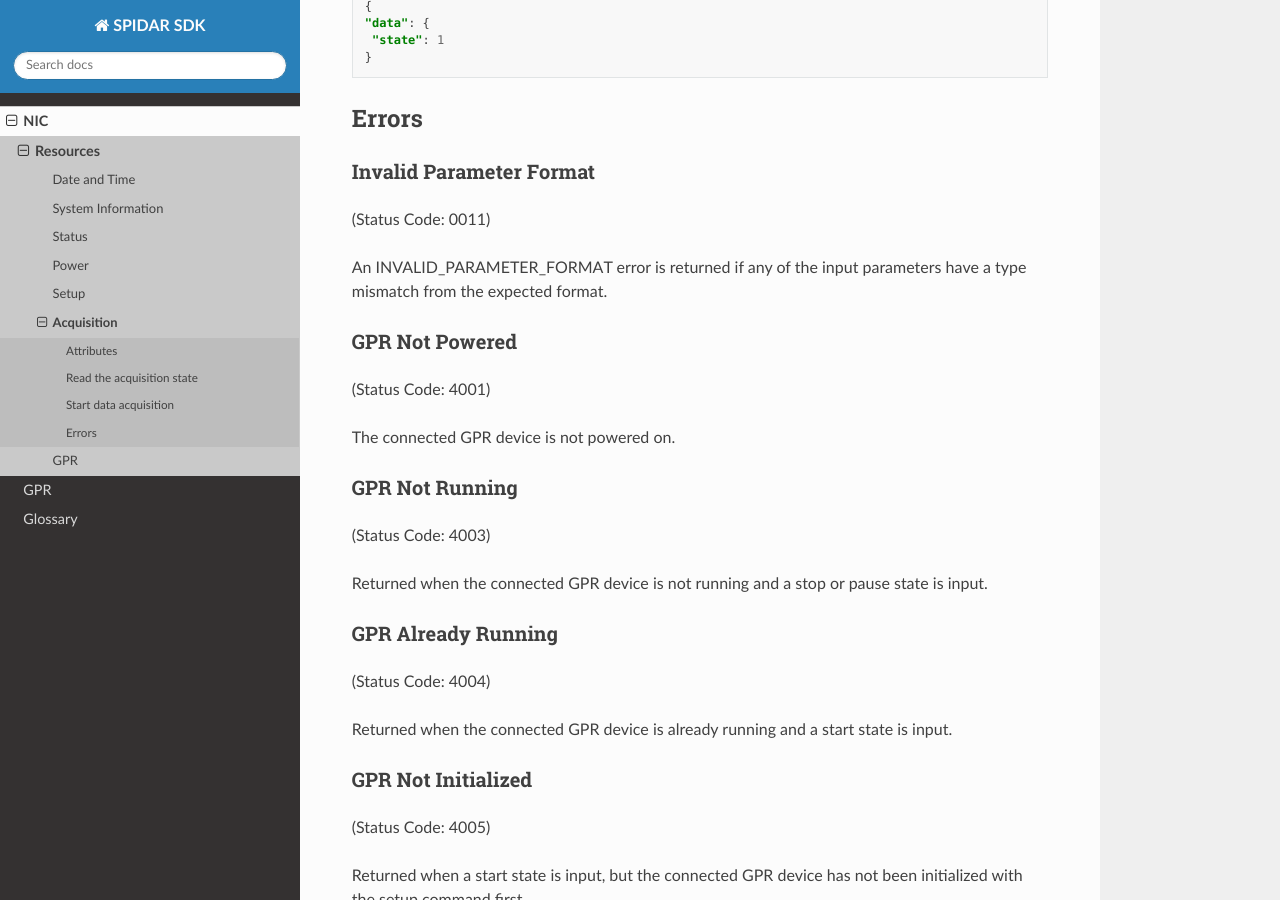
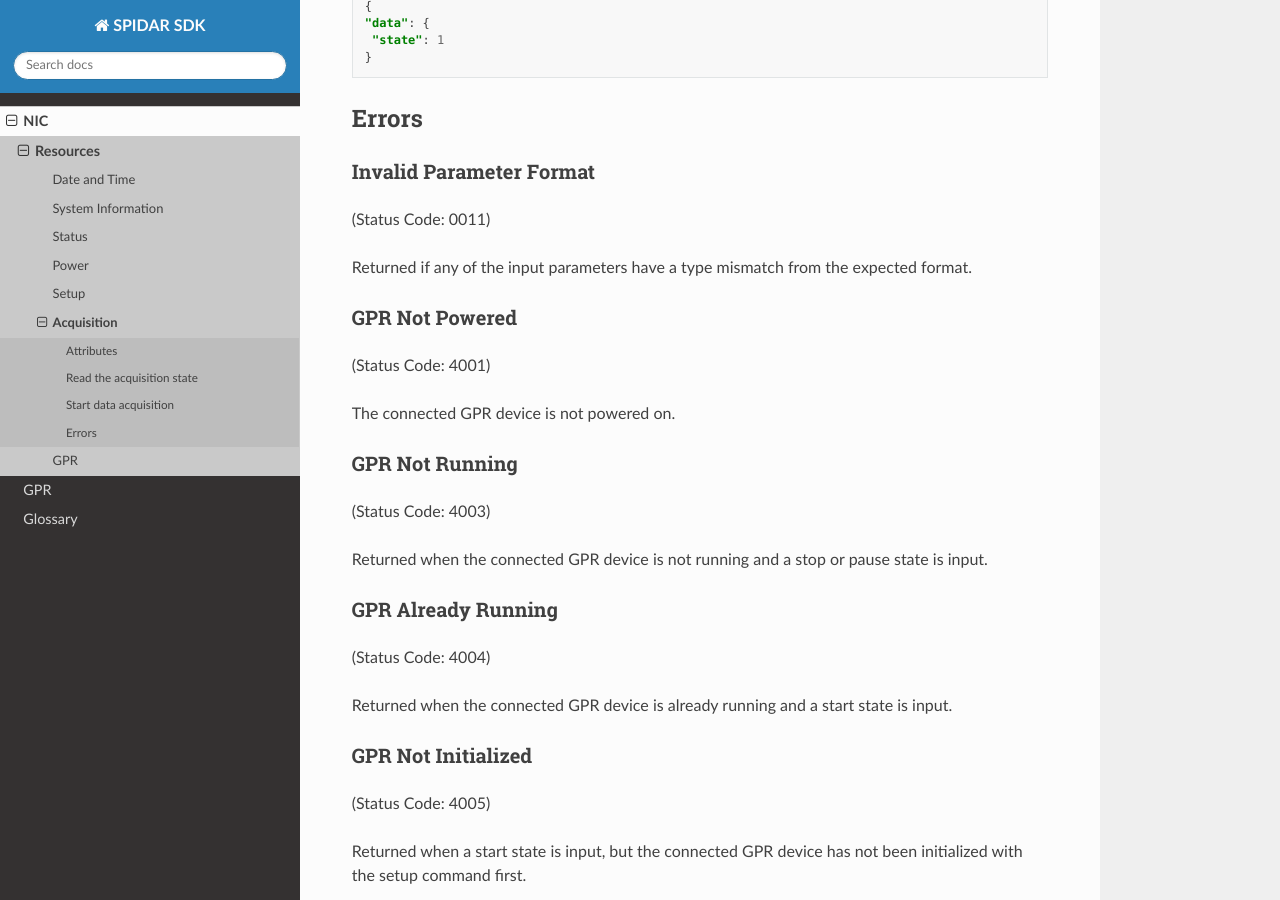
Before and after one commit to SensoftInc/spidar-sdk, a Sphinx documentation site: the page built from docs/nic_acquisition.rst, in a window 1280 px wide and 900 px high, scrolled down 1324 px. Built offline with Sphinx 7.4.7 and the Read the Docs theme 2.0.0, drawn with Linux system fonts in a browser that asks for light colours.

Commit message:
SOFTW-500: Remove python error from the description

```diff
--- a/docs/nic_acquisition.rst
+++ b/docs/nic_acquisition.rst
@@ -97,8 +97,7 @@ Invalid Parameter Format
 ------------------------
 (Status Code: 0011)
 
-An INVALID_PARAMETER_FORMAT error is returned if any of the input parameters have a type mismatch from the expected
-format.
+Returned if any of the input parameters have a type mismatch from the expected format.
 
 GPR Not Powered
 ---------------
--- a/docs/nic_date_time.rst
+++ b/docs/nic_date_time.rst
@@ -129,7 +129,7 @@ Invalid Parameter Format
 ------------------------
 (Status Code: 0011)
 
-An INVALID_PARAMETER_FORMAT error is returned if any of the input parameters have a type mismatch from the expected format.
+Returned if any of the input parameters have a type mismatch from the expected format.
 
 GPR Already Running
 -------------------
```
